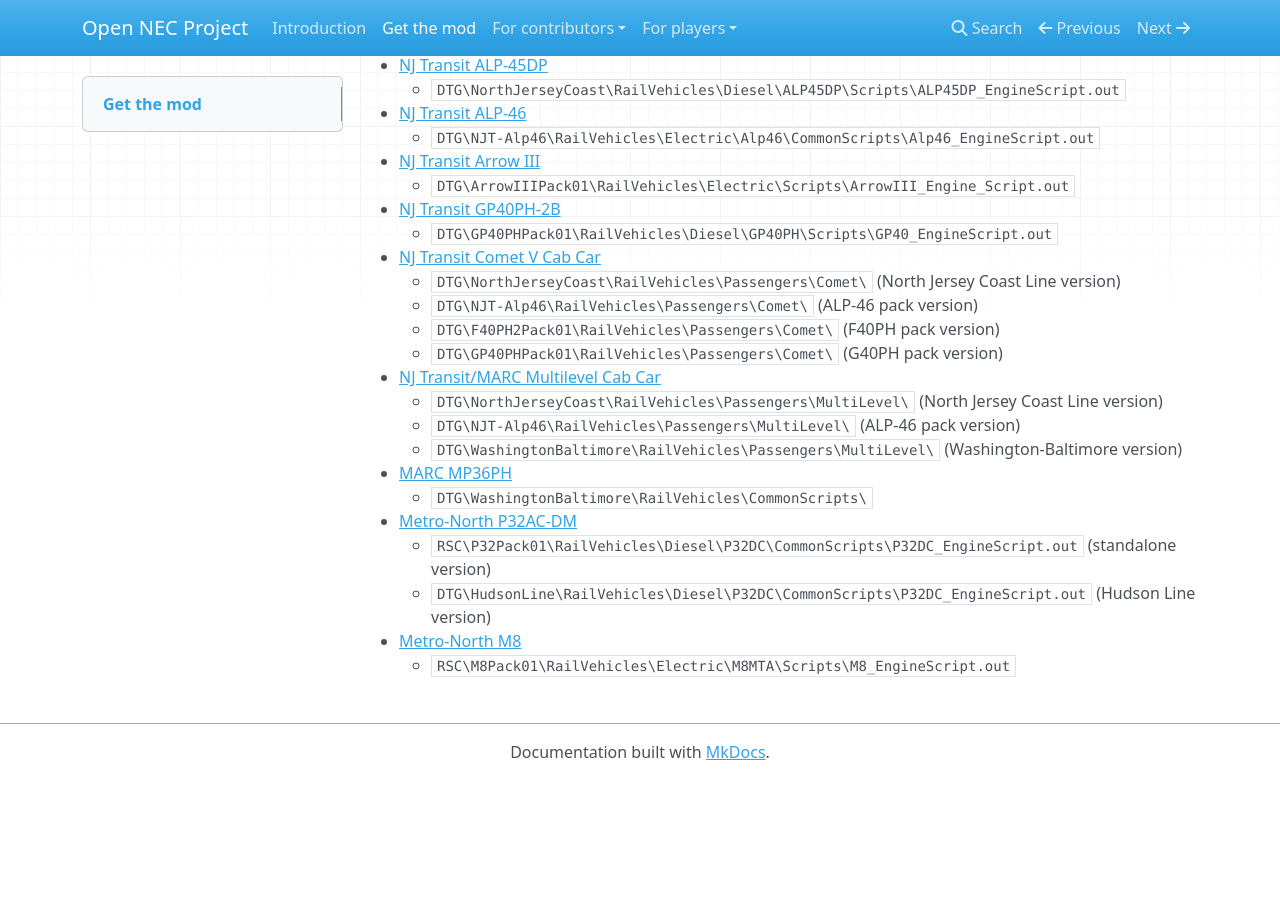
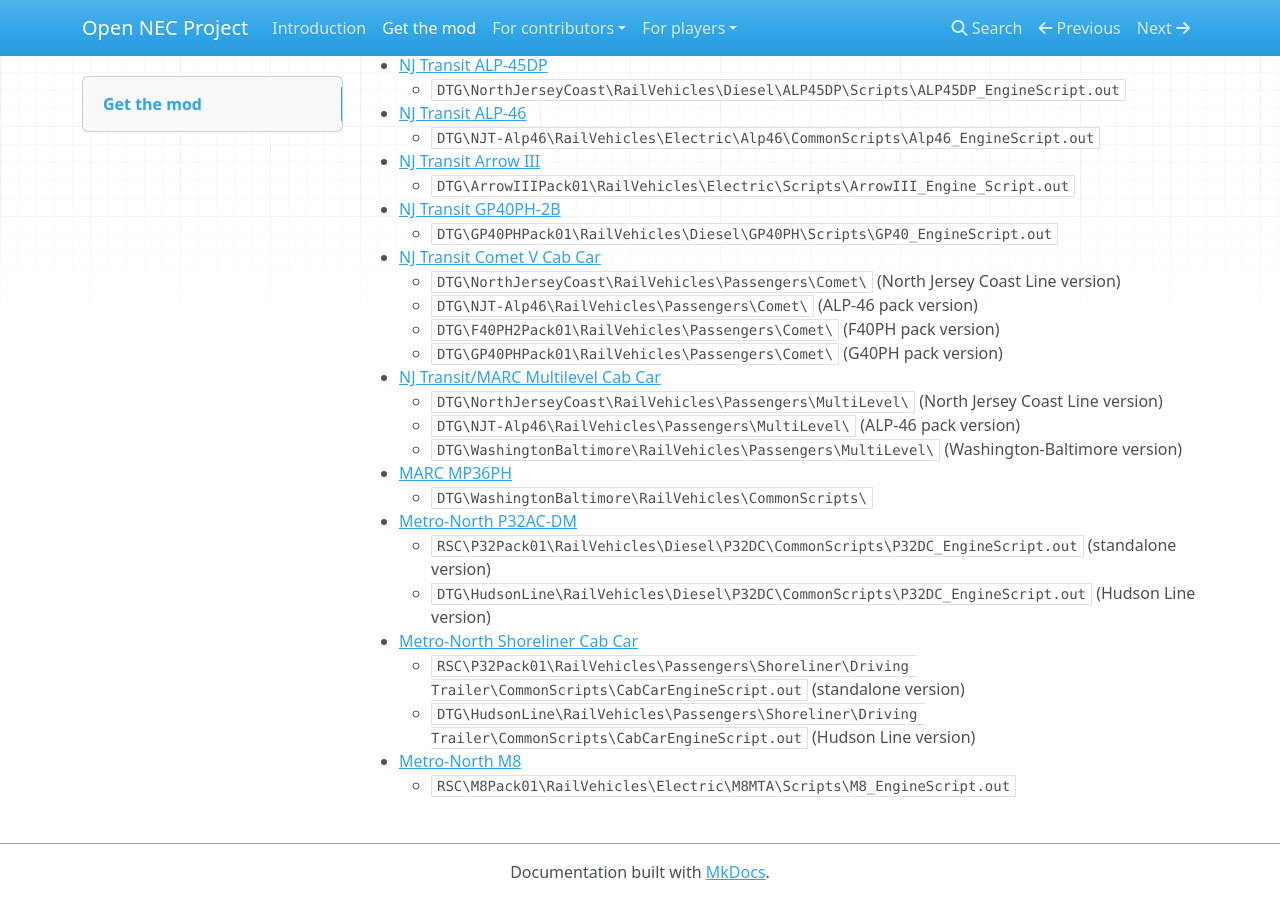
Before and after one commit to YoRyan/open-nec, an MkDocs documentation site: the page built from Docs/installation.md, in a window 1280 px wide and 900 px high, scrolled down 853 px. Built offline with MkDocs 1.6.1, drawn with Linux system fonts in a browser that asks for light colours; nearby versions of some CDN libraries; before the commit the page ends 1633 px from its top, so only the background shows below that.

Commit message:
docs: document the metro-north shoreliner

```diff
--- a/Docs/installation.md
+++ b/Docs/installation.md
@@ -50,5 +50,8 @@
 - [Metro-North P32AC-DM](/for-players/mta-p32)
     - `RSC\P32Pack01\RailVehicles\Diesel\P32DC\CommonScripts\P32DC_EngineScript.out` (standalone version)
     - `DTG\HudsonLine\RailVehicles\Diesel\P32DC\CommonScripts\P32DC_EngineScript.out` (Hudson Line version)
+- [Metro-North Shoreliner Cab Car](/for-players/mta-shoreliner)
+    - `RSC\P32Pack01\RailVehicles\Passengers\Shoreliner\Driving Trailer\CommonScripts\CabCarEngineScript.out` (standalone version)
+    - `DTG\HudsonLine\RailVehicles\Passengers\Shoreliner\Driving Trailer\CommonScripts\CabCarEngineScript.out` (Hudson Line version)
 - [Metro-North M8](/for-players/mta-m8)
     - `RSC\M8Pack01\RailVehicles\Electric\M8MTA\Scripts\M8_EngineScript.out`
```
Also changed, not shown: Docs/for-players/mta-shoreliner.md (added, +8 -0 lines), Docs/index.md (+1 -0 lines), Readme.md (+1 -0 lines).
